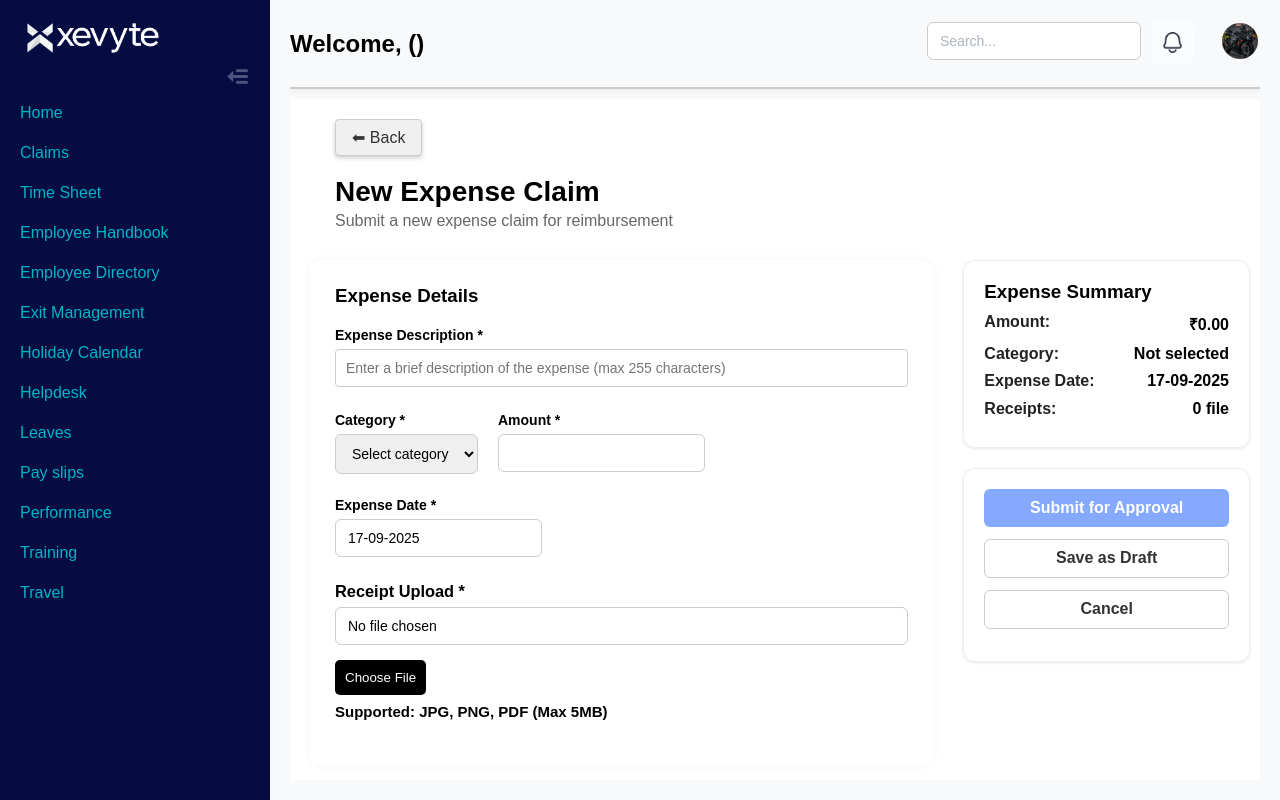
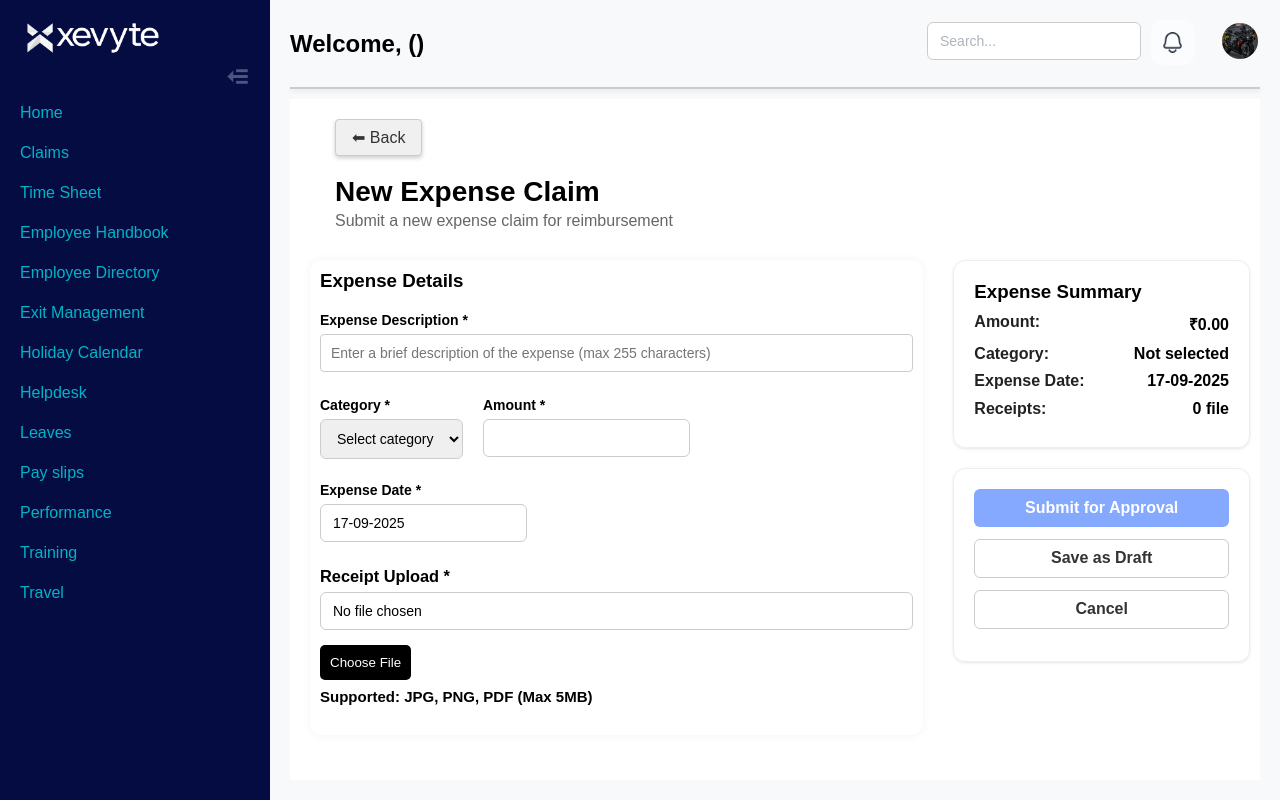
Before and after one commit to Admin-Xevyte/Xevyte_Connect, a React (Create React App) app in the folder employee-login-portal_backup_local/employee-login-portal/: page /myteam/newgoal in a window 1280 px wide. Built offline with nearby package versions, Linux system fonts and the light colour scheme.

Commit message:
Update Newclaim.css

```diff
--- a/employee-login-portal_backup_local/employee-login-portal/src/pages/Newclaim.css
+++ b/employee-login-portal_backup_local/employee-login-portal/src/pages/Newclaim.css
@@ -62,7 +62,7 @@ body {
 .expense-details {
   flex: 2;
   background: #fff;
-  padding: 25px;
+ padding: 10px;
   border-radius: 12px;
   box-shadow: 0 0 10px rgba(0, 0, 0, 0.05);
 }
```
